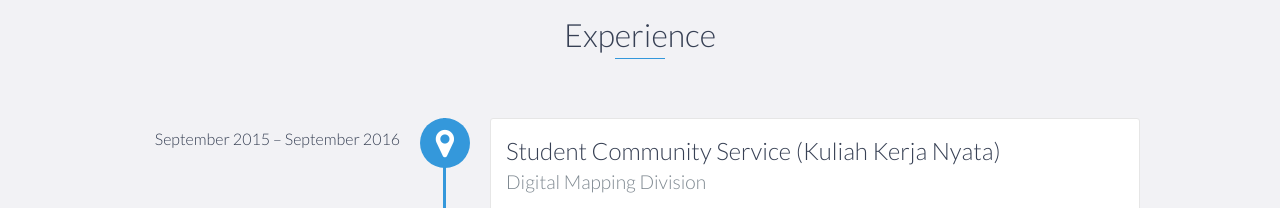
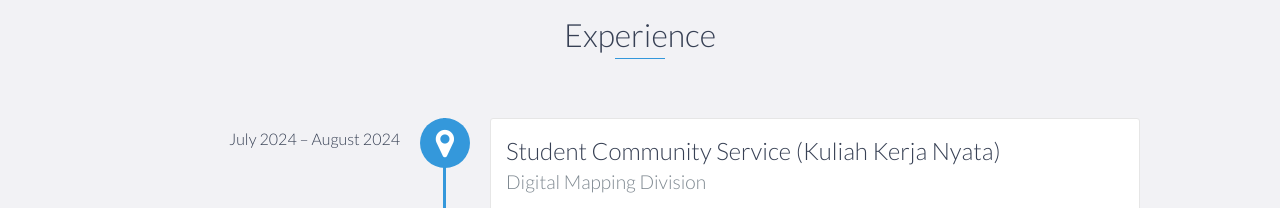
Before and after one commit to Friztone/Friztone.github.io, a website: page index.html in a window 1280 px wide. Shown: the part 1080-1288 px from the top of the page. Drawn offline with nearby package versions, Linux system fonts and the light colour scheme.

Commit message:
Update Date

```diff
--- a/index.html
+++ b/index.html
@@ -91,7 +91,7 @@
     <div id="experience" class="background-alt">
       <h2 class="heading">Experience</h2>
       <div id="experience-timeline">
-        <div data-date="September 2015 – September 2016">
+        <div data-date="July 2024 – August 2024">
           <h3>Student Community Service (Kuliah Kerja Nyata)</h3>
           <h4>Digital Mapping Division</h4>
           <p>
```
